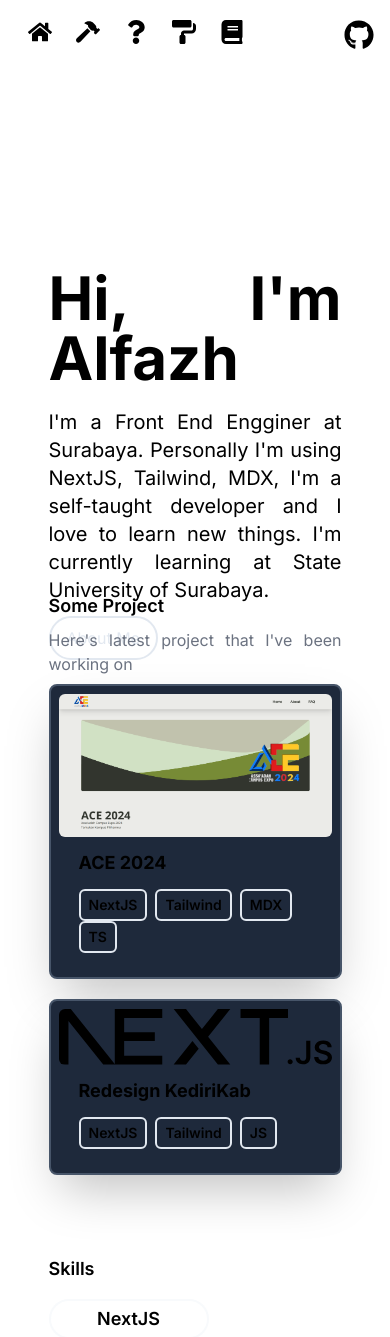
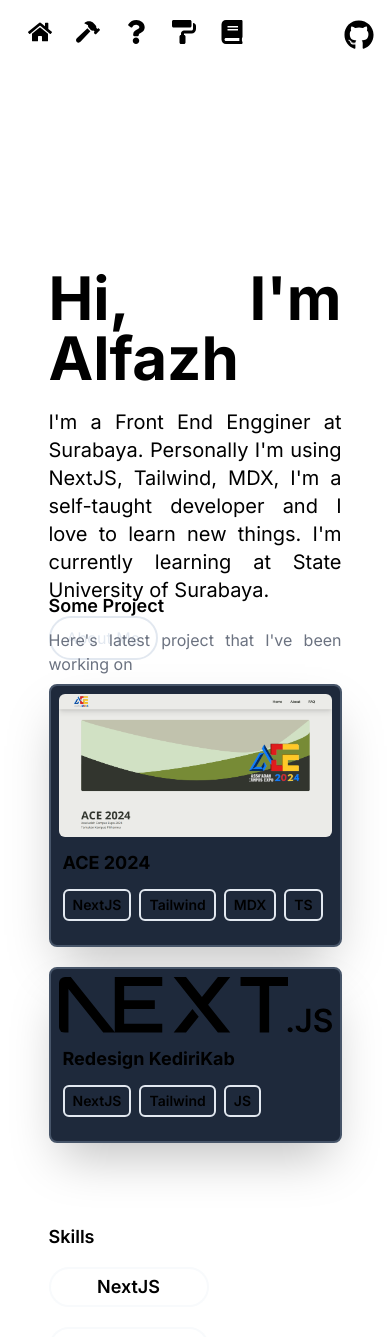
Before and after one commit to alfazh123/Alfazh-page, a Next.js app: page / in a window 390 px wide. Shown: the top 1337 px of the page. Built offline with nearby package versions, Linux system fonts and the light colour scheme.

Commit message:
fix: responsive

```diff
--- a/app/layout.tsx
+++ b/app/layout.tsx
@@ -23,7 +23,7 @@ export default function RootLayout({
         >
             <body className={inter.className}>
                 <Navbar />
-                <main className="py-32 mx-auto md:w-3/4 w-5/6 justify-center items-center">
+                <main className="py-32 mx-auto lg:w-3/4 w-5/6 justify-center items-center">
                     {children}
                 </main>
                 <Footer />
--- a/app/ui/project-card.tsx
+++ b/app/ui/project-card.tsx
@@ -26,7 +26,7 @@ export default function ProjectCard({
                     height={500}
                     className="w-full aspect-auto rounded-md "
                 />
-                <div className="items-center mx-4">
+                <div className="items-center ">
                     <h3 className="text-lg font-bold my-3 mx-1">{title}</h3>
                     <div className="justify-between mb-4">
                         {tag?.map((tag) => (
```
